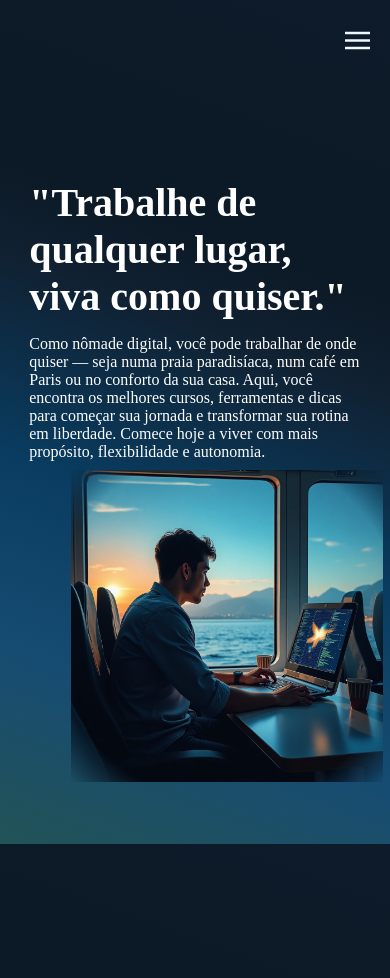
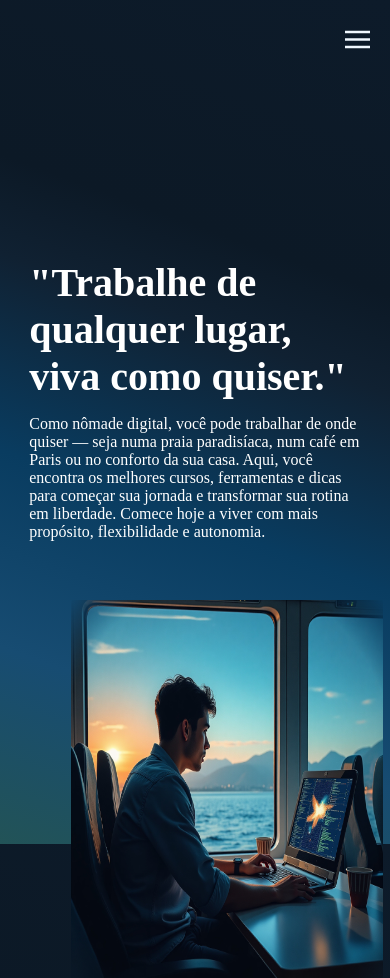
Before and after one commit to salesgs/landpage_links, a plain HTML site: page index.html in a window 390 px wide. Shown: the top 978 px of the page. Drawn offline with Linux system fonts and the light colour scheme; files whose address does not match are found by name.

Commit message:
section-one-fixMobile #1

```diff
--- a/src/css/headerMediQuery.css
+++ b/src/css/headerMediQuery.css
@@ -34,7 +34,7 @@
 @media screen and (max-width:600px) {
   .navbar {
     justify-content: flex-end;
-    height: 170px;
+    height: 200px;
   }
 
   .navbar__links {
@@ -53,7 +53,7 @@
   }
 
   .container_button {
-    margin-top: 30px;
+    margin-top: 10px;
     opacity: 1;
   }
 }
--- a/src/css/mainMediQuery.css
+++ b/src/css/mainMediQuery.css
@@ -1,12 +1,12 @@
 @media screen and (max-width:860px){
     .main__section-one .text-section-one{
       width: 85%;
-      min-height: 300px;
+      min-height: 400px;
       margin: 0 !important;
     }
     .main__section-one .img-section-one {
         width: 100%;
-      min-height: 300px;
+      min-height: 400px;
     }
 
     .main .main__section-one{
```
